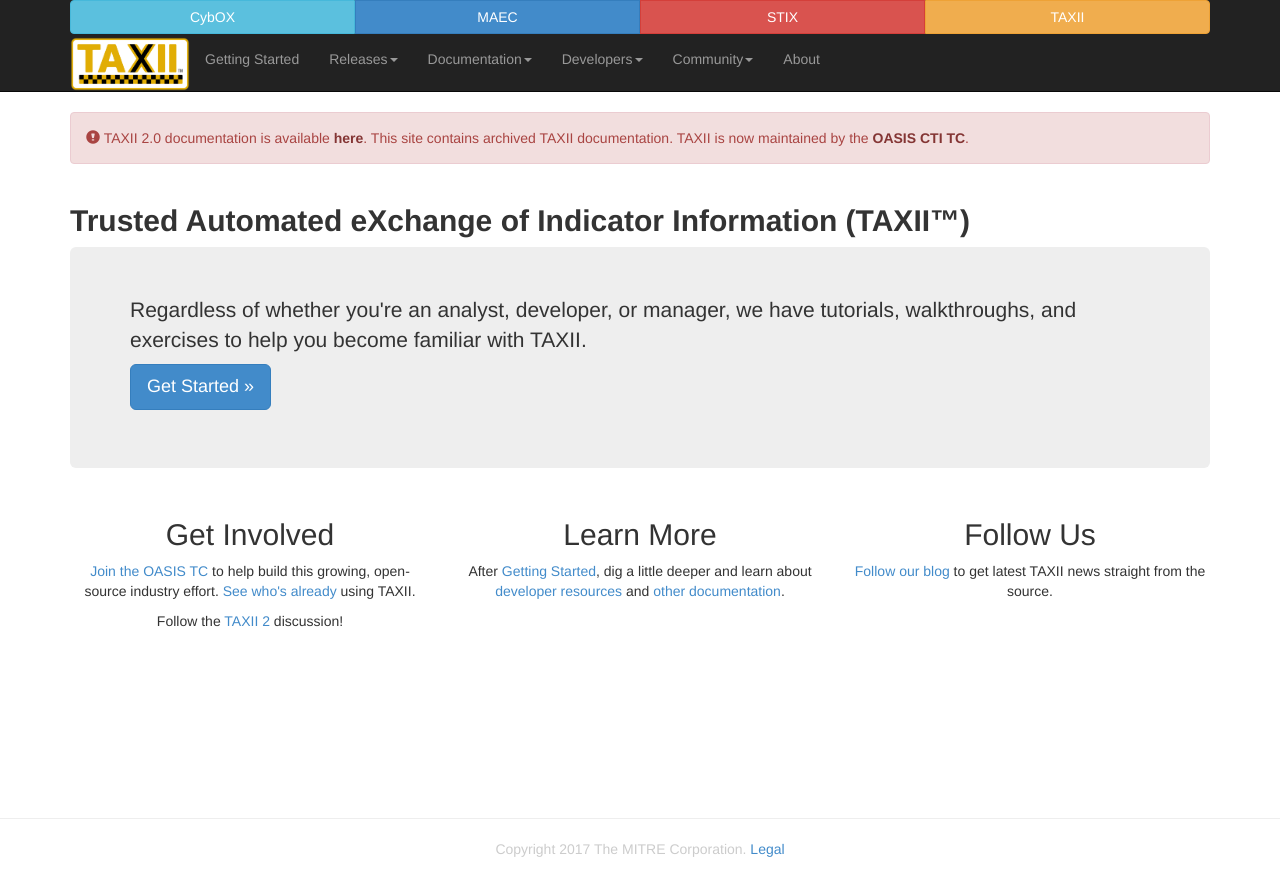
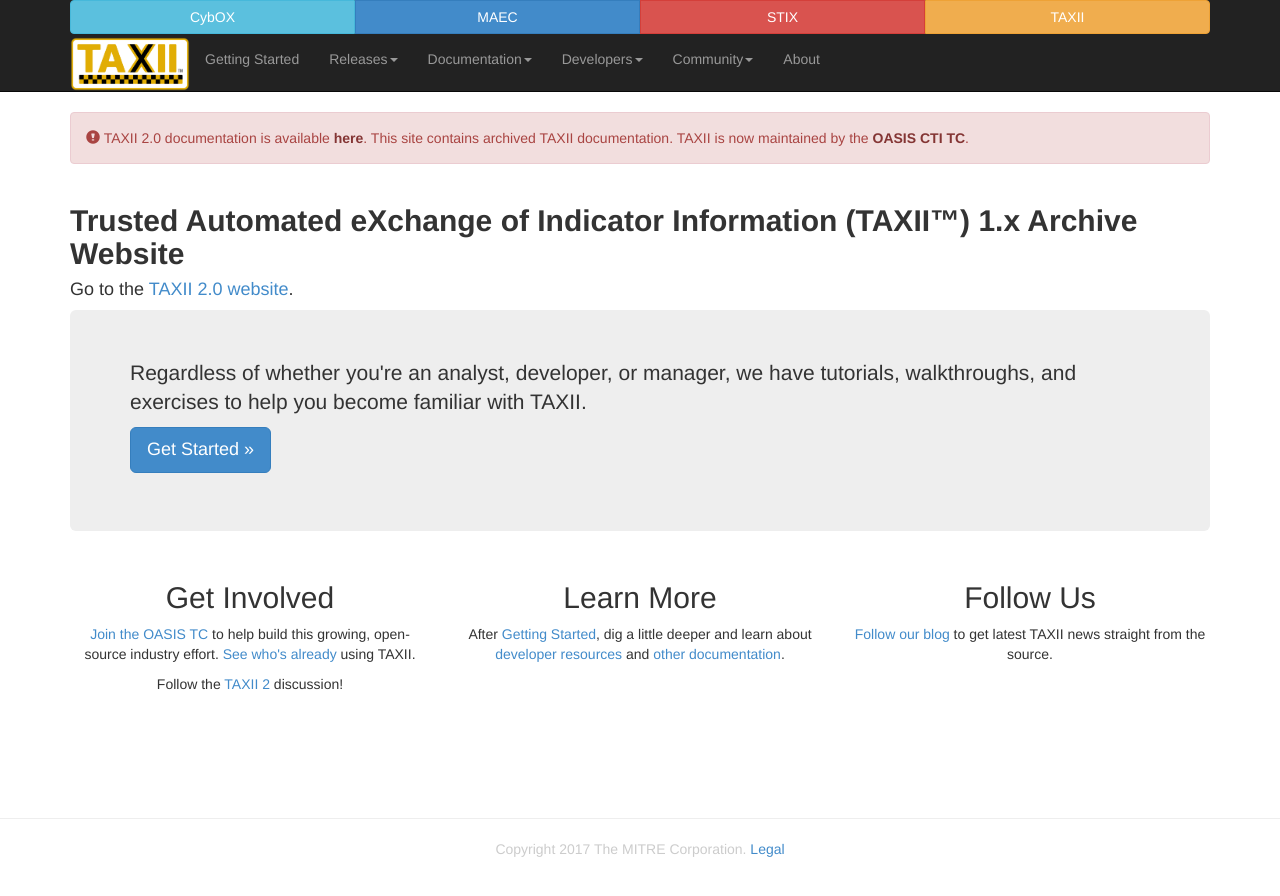
Before and after one commit to TAXIIProject/taxiiproject.github.io, a Jekyll site: the page built from index.md, in a window 1280 px wide. Shown: the top 896 px of the page. Built offline with Jekyll 4.4.1, drawn with Linux system fonts in a browser that asks for light colours.

Commit message:
Updated Index page
Added a link to the TAXII 2.0 website.

```diff
--- a/index.md
+++ b/index.md
@@ -5,7 +5,9 @@ tagline: Enabling Cyber Threat Information Exchange
 no_in_page_title: true
 ---
 
-<h2><strong>Trusted Automated eXchange of Indicator Information (TAXII™)</strong></h2>
+<h2><strong>Trusted Automated eXchange of Indicator Information (TAXII™) 1.x Archive Website</strong></h2>
+
+<h4>Go to the <a href="https://oasis-open.github.io/cti-documentation/">TAXII 2.0 website</a>.</h4>
 
 <div class="jumbotron">
   <p>Regardless of whether you're an analyst, developer, or manager, we have tutorials, walkthroughs, and exercises to help you become familiar with TAXII.</p>
```
